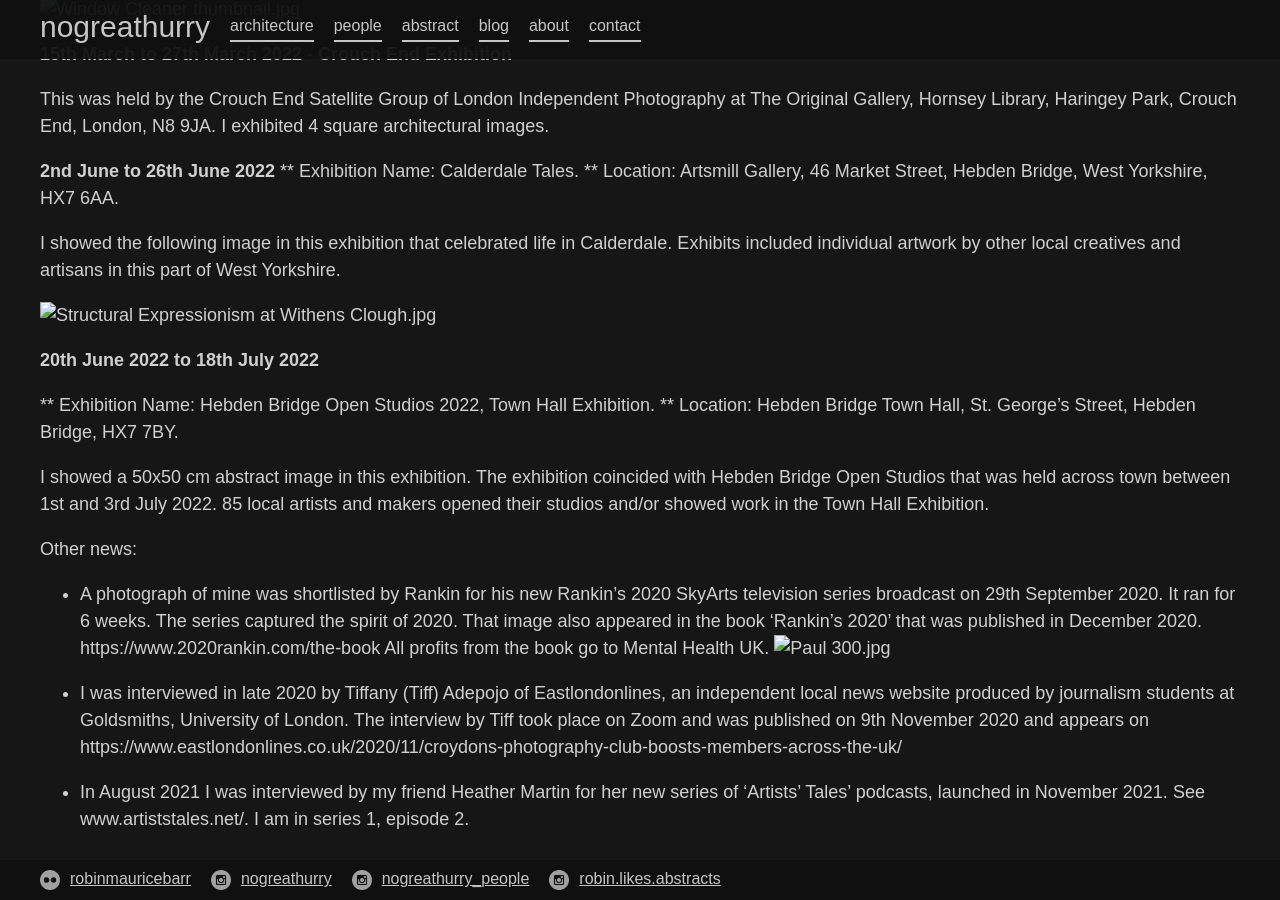
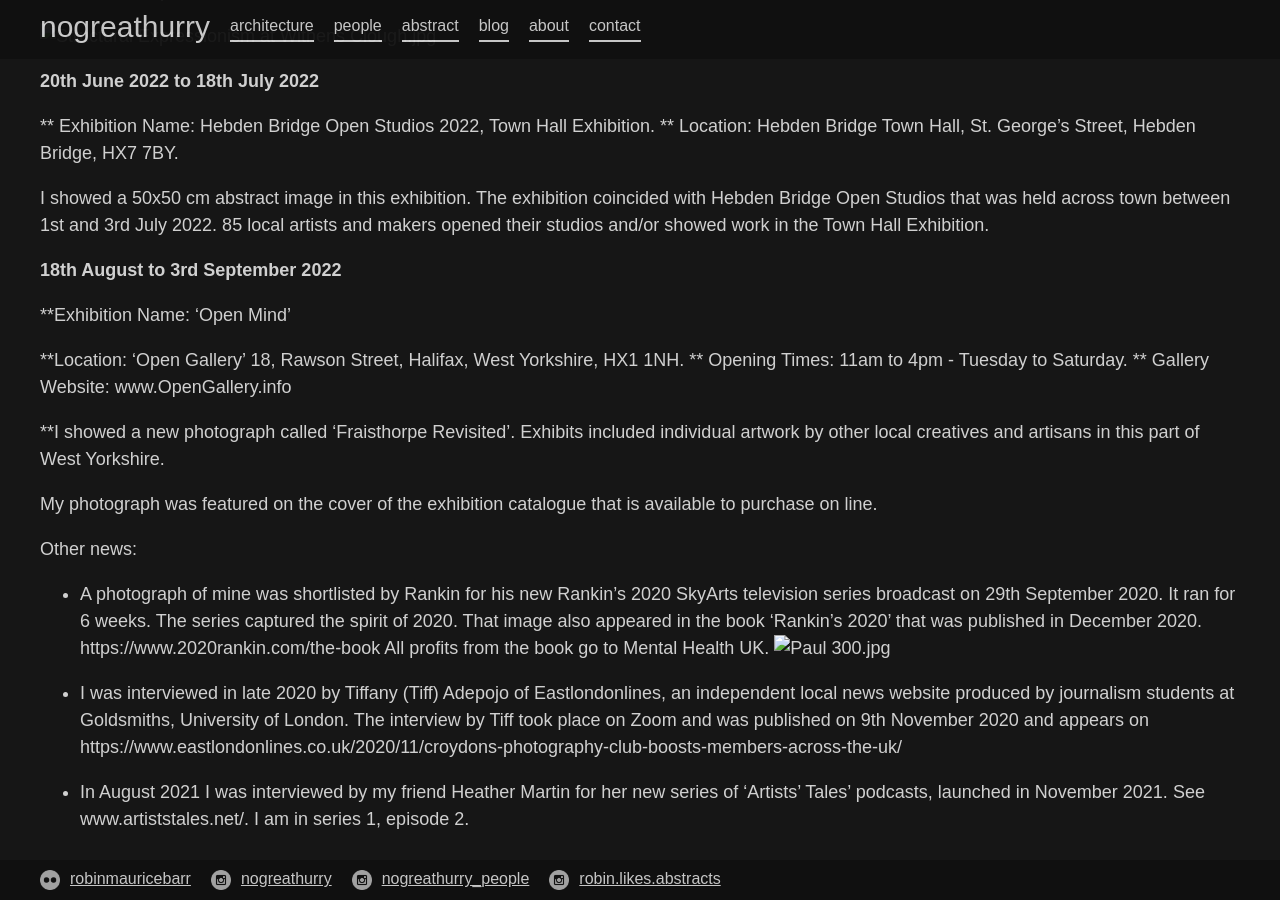
Before and after one commit to 987poiuytrewq/nogreathurry, a Jekyll site: the page built from blog.md, in a window 1280 px wide and 900 px high, scrolled down 1128 px. Built offline with Jekyll 4.4.1, drawn with Linux system fonts in a browser that asks for light colours; some of the changed text lies outside the part shown.

Commit message:
Updated Blog

```diff
--- a/blog.md
+++ b/blog.md
@@ -78,6 +66,18 @@ I showed the following image in this exhibition that celebrated life in Calderda
 
 I showed a 50x50 cm abstract image in this exhibition. The exhibition coincided with Hebden Bridge Open Studios that was held across town between 1st and 3rd July 2022. 85 local artists and makers opened their studios and/or showed work in the Town Hall Exhibition.
 
+**18th August to 3rd September 2022**
+
+**Exhibition Name: 'Open Mind'
+
+**Location: 'Open Gallery' 18, Rawson Street, Halifax, West Yorkshire, HX1 1NH.
+** Opening Times: 11am to 4pm - Tuesday to Saturday.
+** Gallery Website: www.OpenGallery.info
+
+**I showed a new photograph called 'Fraisthorpe Revisited'.  Exhibits included individual artwork by other local creatives and artisans in this part of West Yorkshire.
+
+My photograph was featured on the cover of the exhibition catalogue that is available to purchase on line.
+
 Other news:
 
 * A photograph of mine was shortlisted by Rankin for his new Rankin's 2020 SkyArts television series broadcast on 29th September 2020.  It ran for 6 weeks. The series captured the spirit of 2020. That image also appeared in the book 'Rankin's 2020' that was published in December 2020. https://www.2020rankin.com/the-book
```
Also changed, not shown: other parts of blog.md (+0 -12 lines).
